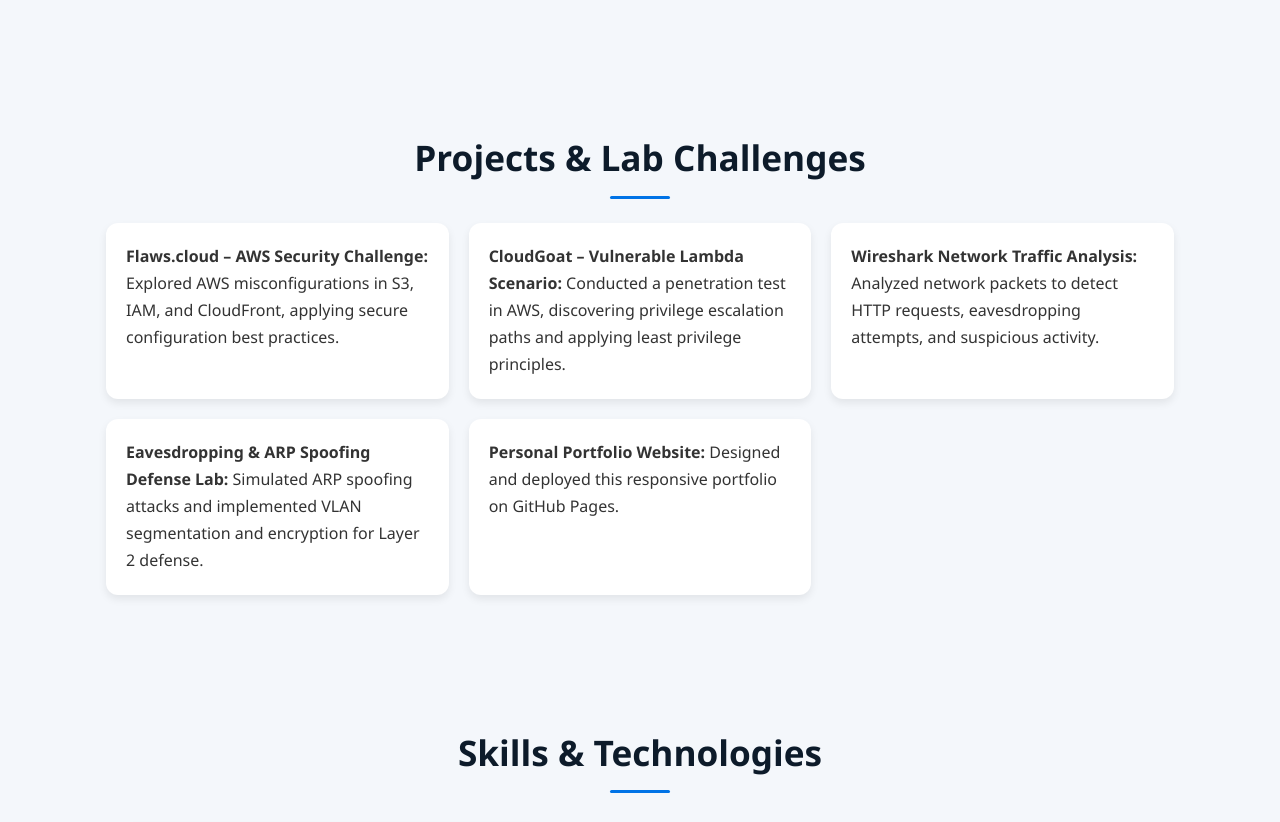
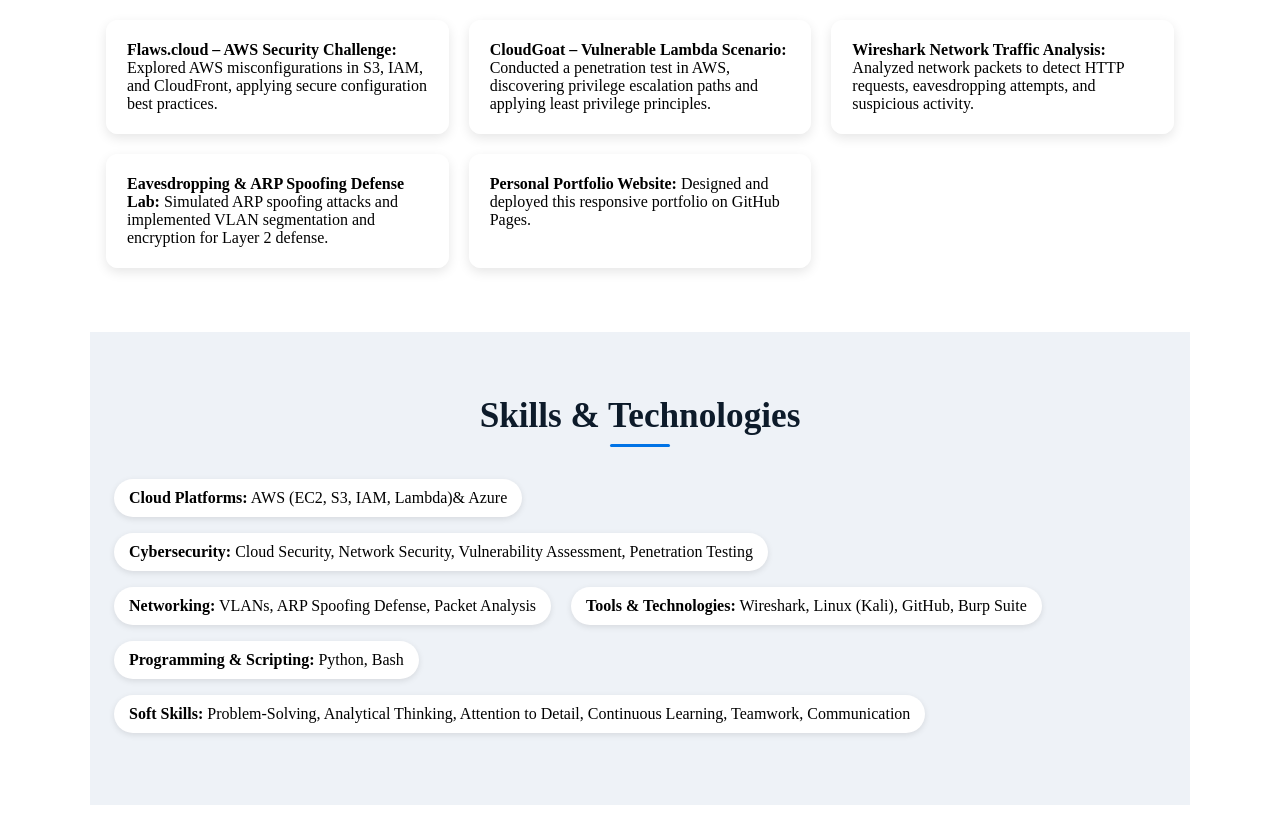
Before and after one commit to Moses-Code-dot/portfolio, a plain HTML site: page index.html in a window 1280 px wide. Shown: the part 750-1572 px from the top of the page. Drawn offline with Linux system fonts and the light colour scheme.

Commit message:
Update index.html

```diff
--- a/index.html
+++ b/index.html
@@ -4,11 +4,17 @@
   <meta charset="UTF-8">
   <meta name="viewport" content="width=device-width, initial-scale=1.0">
   <title>Moses Wanjala - Portfolio</title>
+  <link href="https://fonts.googleapis.com/css2?family=Poppins:wght@400;600;700&display=swap" rel="stylesheet">
+<script src="https://kit.fontawesome.com/your-kit-id.js" crossorigin="anonymous"></script>
     <style>
   /* ===== Reset & Fonts ===== */
+      html {
+  scroll-behavior: smooth;
+}
   * { margin: 0; padding: 0; box-sizing: border-box; }
   body {
-    font-family: 'Segoe UI', Tahoma, Geneva, Verdana, sans-serif;
+    body {
+    font-family: 'Poppins', sans-serif;
     line-height: 1.7;
     color: #333;
     background: #f4f7fb;
@@ -76,14 +82,16 @@
     list-style: none;
     padding: 0;
   }
-  #projects li {
-    background: #fff;
-    padding: 20px;
-    border-radius: 12px;
-    box-shadow: 0 4px 8px rgba(0,0,0,0.08);
-    transition: transform 0.3s;
-  }
-  #projects li:hover { transform: translateY(-5px); }
+ #projects li {
+  background: rgba(255,255,255,0.85);
+  backdrop-filter: blur(10px);
+  padding: 20px;
+  border-radius: 12px;
+  border: 1px solid rgba(255,255,255,0.2);
+  box-shadow: 0 4px 12px rgba(0,0,0,0.1);
+  transition: transform 0.3s;
+}
+#projects li:hover { transform: translateY(-5px) scale(1.02); }
 
   /* ===== Skills as Tags ===== */
   #skills p {
@@ -159,6 +167,20 @@
     padding: 1.5rem;
     margin-top: 2rem;
   }
+    /* Alternate background colors for sections */
+section:nth-child(even) {
+  background: #eef2f7;
+}
+    /* Animate sections */
+section {
+  opacity: 0;
+  transform: translateY(30px);
+  transition: all 0.7s ease-in-out;
+}
+section.visible {
+  opacity: 1;
+  transform: translateY(0);
+}
   </style>
 </head>
 <body>
@@ -256,5 +278,17 @@
   <footer>
     <p>© 2025 Moses Wanjala| Portfolio</p>
   </footer>
+  <script>
+const sections = document.querySelectorAll("section");
+const options = { threshold: 0.2 };
+const observer = new IntersectionObserver((entries) => {
+  entries.forEach(entry => {
+    if(entry.isIntersecting){
+      entry.target.classList.add("visible");
+    }
+  });
+}, options);
+sections.forEach(section => observer.observe(section));
+</script>
 </body>
 </html>
```
